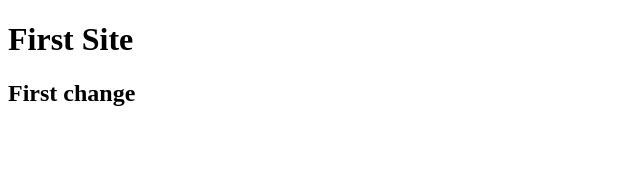
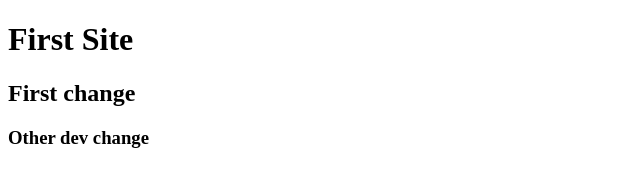
Before and after one commit to shannonquinn91/UNH-First-Repo, a plain HTML site: page index.html in a window 1280 px wide. Shown: the whole page, without its empty margins (0-640 px from the left). Drawn offline with Linux system fonts and the light colour scheme.

Commit message:
Update index.html

```diff
--- a/index.html
+++ b/index.html
@@ -8,5 +8,6 @@
 <body>
     <h1>First Site</h1>
     <h2>First change</h2>
+    <h3>Other dev change</h3>
 </body>
 </html>
```
